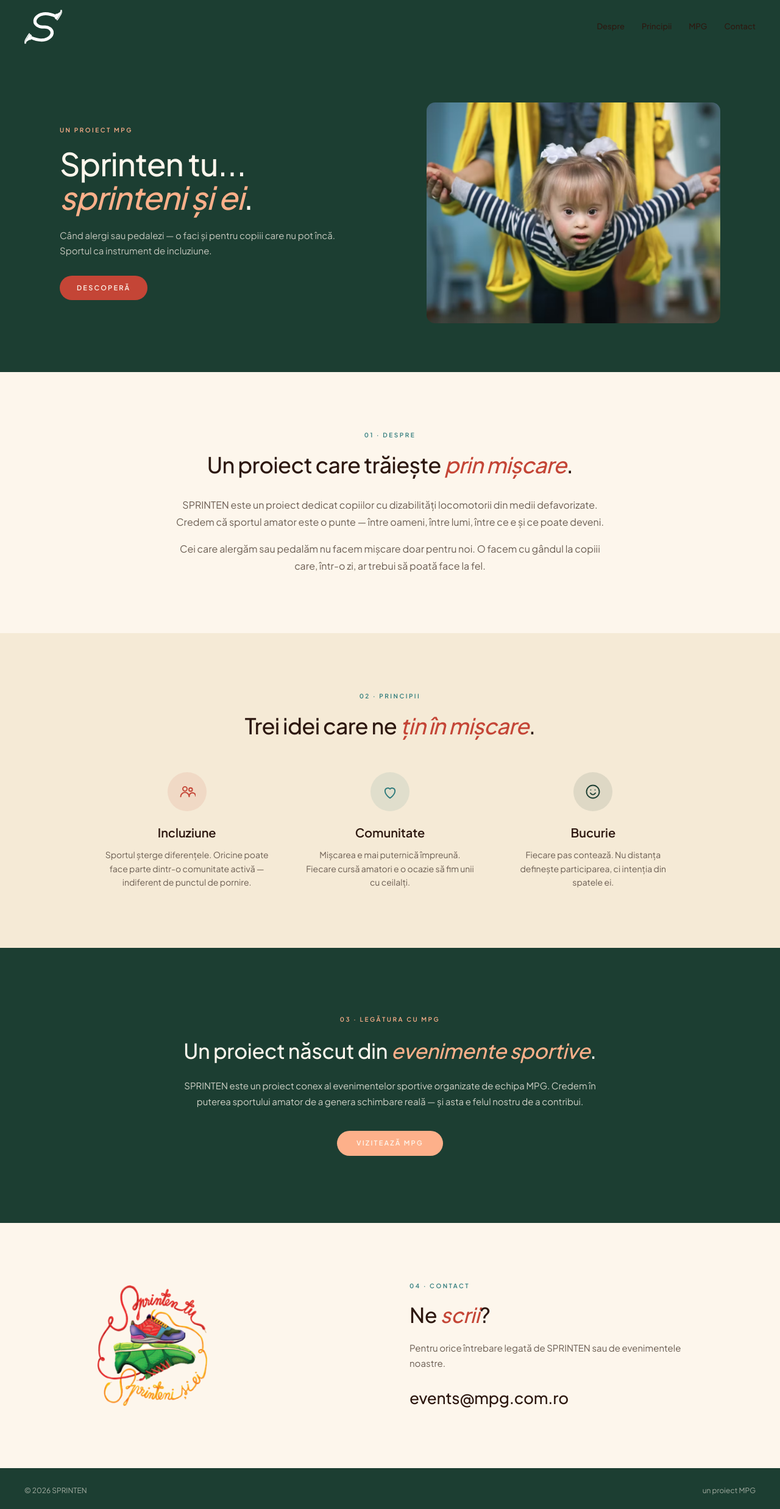
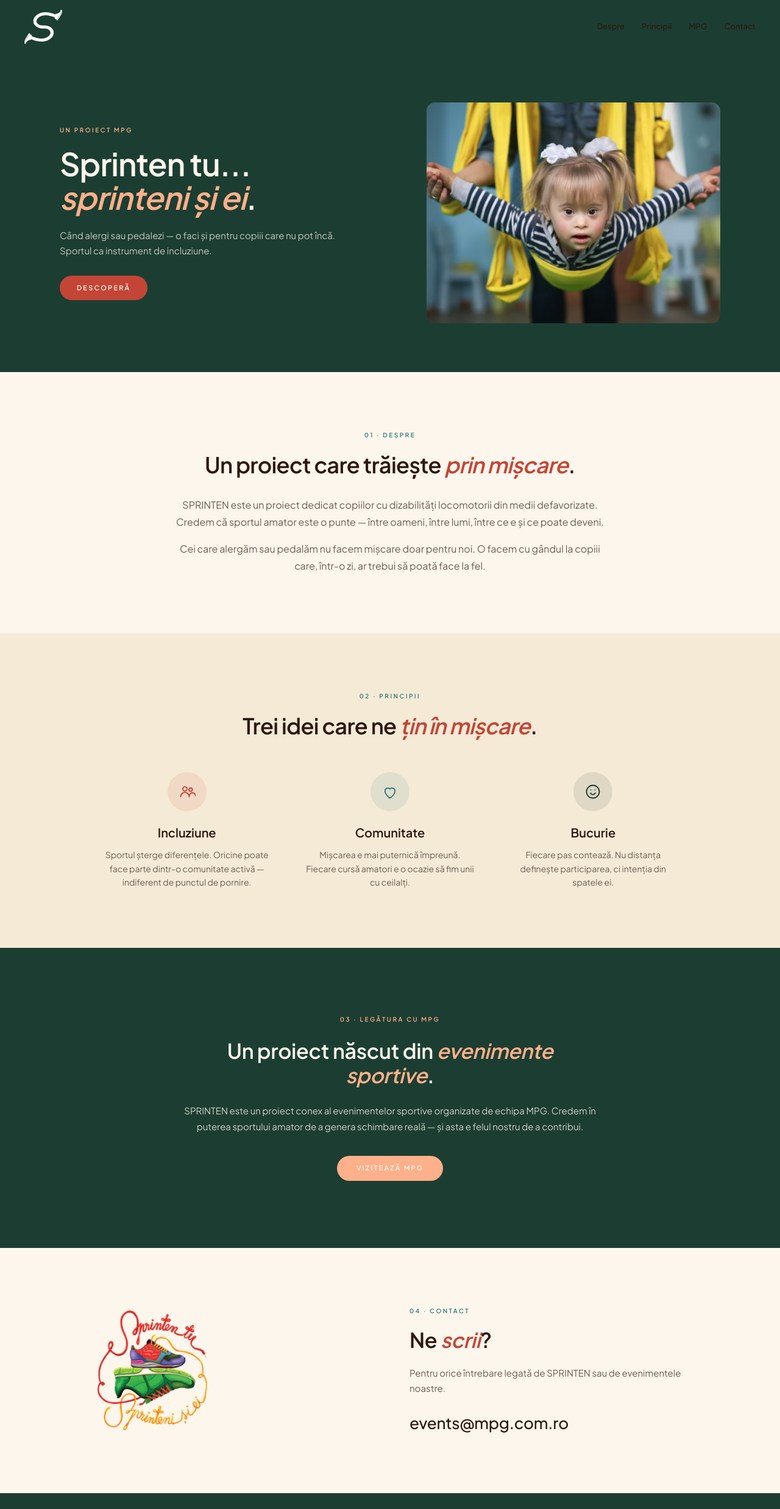
Before and after one commit to tudormocuta-mpg/sprinten-website, a Next.js app: page / in a window 1280 px wide. Shown: the top 2474 px of the page at 61% size. Built offline with nearby package versions, Linux system fonts and the light colour scheme.

Commit message:
polish(typography): bump headings from medium to semibold for stronger PJS presence

```diff
--- a/src/components/hero.tsx
+++ b/src/components/hero.tsx
@@ -10,7 +10,7 @@ export function Hero() {
             {content.brand.mpgTag}
           </div>
 
-          <h1 className="font-serif text-[36px] font-medium leading-[1.05] tracking-[-0.02em] text-cream md:text-[52px]">
+          <h1 className="font-serif text-[36px] font-semibold leading-[1.05] tracking-[-0.02em] text-cream md:text-[52px]">
             {content.hero.titlePrefix}
             <br />
             <em className="italic text-peach">{content.hero.titleEmphasis}</em>
--- a/src/components/section-contact.tsx
+++ b/src/components/section-contact.tsx
@@ -28,7 +28,7 @@ export function SectionContact() {
           <div className="mb-5 text-[10px] font-semibold uppercase tracking-[0.25em] text-teal">
             {number} · {label}
           </div>
-          <h2 className="mb-5 font-serif text-[28px] font-medium leading-[1.2] tracking-[-0.01em] text-brown md:text-[34px]">
+          <h2 className="mb-5 font-serif text-[28px] font-semibold leading-[1.2] tracking-[-0.01em] text-brown md:text-[34px]">
             {titlePrefix}
             <em className="italic text-terracotta">{titleEmphasis}</em>
             {titleSuffix}
--- a/src/components/section-despre.tsx
+++ b/src/components/section-despre.tsx
@@ -10,7 +10,7 @@ export function SectionDespre() {
         <div className="mb-5 text-[10px] font-semibold uppercase tracking-[0.25em] text-teal">
           {number} · {label}
         </div>
-        <h2 className="mb-8 font-serif text-[28px] font-medium leading-[1.15] tracking-[-0.02em] text-brown md:text-[36px]">
+        <h2 className="mb-8 font-serif text-[28px] font-semibold leading-[1.15] tracking-[-0.02em] text-brown md:text-[36px]">
           {titlePrefix}
           <em className="italic text-terracotta">{titleEmphasis}</em>
           {titleSuffix}
--- a/src/components/section-mpg.tsx
+++ b/src/components/section-mpg.tsx
@@ -18,7 +18,7 @@ export function SectionMPG() {
         <div className="mb-6 text-[10px] font-semibold uppercase tracking-[0.25em] text-peach">
           {number} · {label}
         </div>
-        <h2 className="mb-6 font-serif text-[26px] font-medium leading-[1.2] tracking-[-0.01em] md:text-[34px]">
+        <h2 className="mb-6 font-serif text-[26px] font-semibold leading-[1.2] tracking-[-0.01em] md:text-[34px]">
           {titlePrefix}
           <em className="italic text-peach">{titleEmphasis}</em>
           {titleSuffix}
--- a/src/components/section-principii.tsx
+++ b/src/components/section-principii.tsx
@@ -37,7 +37,7 @@ export function SectionPrincipii() {
         <div className="mb-5 text-[10px] font-semibold uppercase tracking-[0.25em] text-teal">
           {number} · {label}
         </div>
-        <h2 className="mx-auto mb-14 max-w-[580px] font-serif text-[28px] font-medium leading-[1.15] tracking-[-0.02em] text-brown md:text-[36px]">
+        <h2 className="mx-auto mb-14 max-w-[580px] font-serif text-[28px] font-semibold leading-[1.15] tracking-[-0.02em] text-brown md:text-[36px]">
           {titlePrefix}
           <em className="italic text-terracotta">{titleEmphasis}</em>
           {titleSuffix}
```
